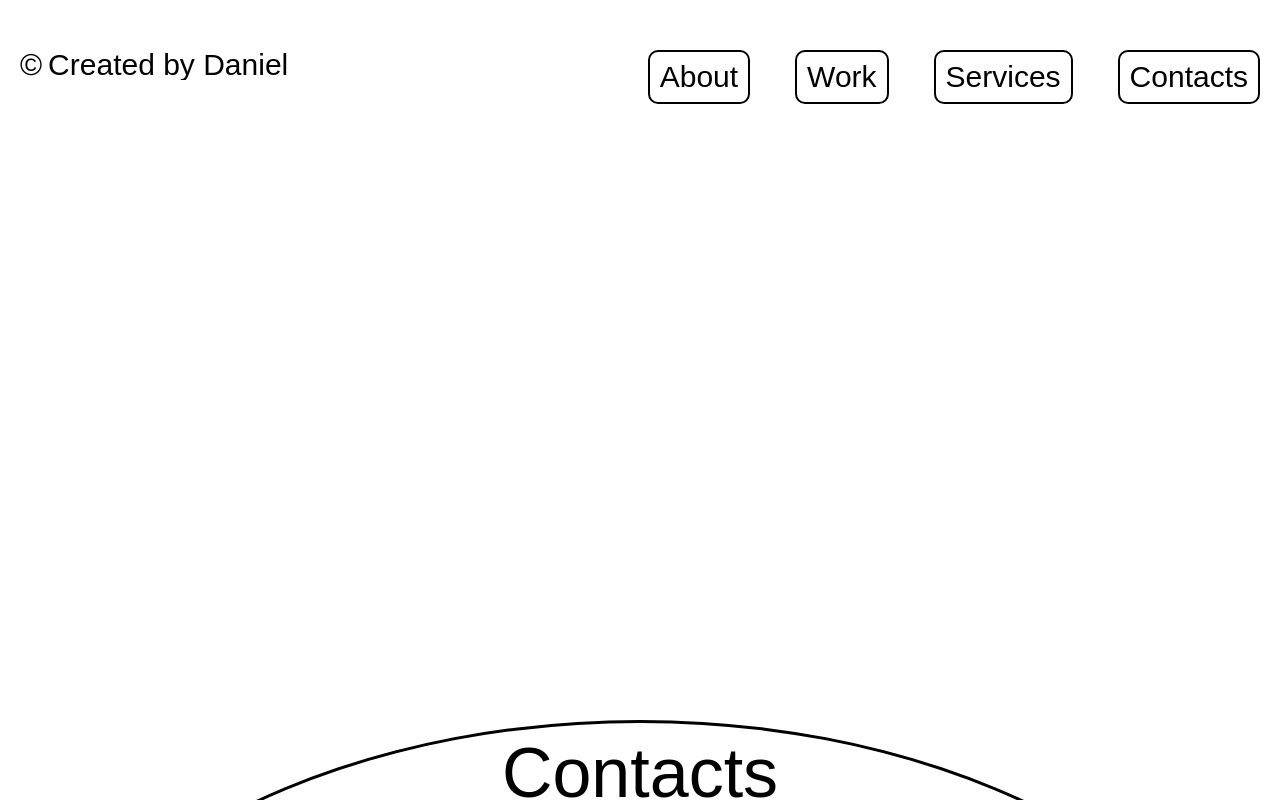
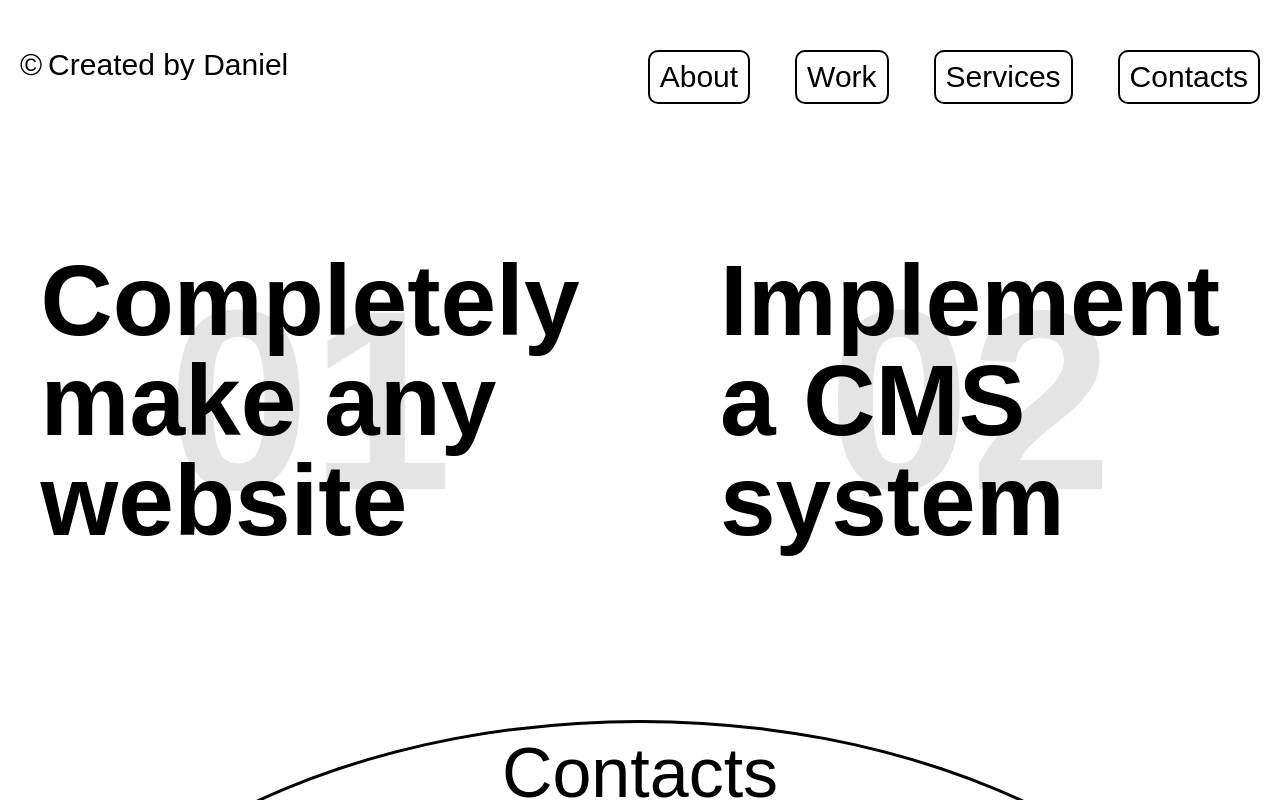
Before and after one commit to danielgerchik/portfolio, a React (Vite) app: page /services in a window 1280 px wide. Built offline with nearby package versions, Linux system fonts and the light colour scheme.

Commit message:
contacts and services done

```diff
--- a/src/Pages/About/About.jsx
+++ b/src/Pages/About/About.jsx
@@ -13,6 +13,12 @@ const About = (props) => {
       <div className="container">
         <div className={s.about}>
           <div className={s.text_wrap}>
+          <svg className={s.bg_blob} id={s.blob_1} viewBox="0 0 200 200" xmlns="http://www.w3.org/2000/svg">
+  <path fill="#000000" d="M36.9,-67.8C41.1,-61.5,33.2,-38.1,30.2,-23.9C27.1,-9.8,28.9,-4.9,28.4,-0.3C27.9,4.3,25.1,8.6,22.9,13.6C20.6,18.6,19,24.4,15.3,32.8C11.6,41.2,5.8,52.3,-5.2,61.2C-16.1,70.2,-32.3,77,-38.8,70.2C-45.4,63.5,-42.4,43.1,-37.5,29.1C-32.7,15.1,-26.1,7.6,-22.6,2C-19.2,-3.6,-19,-7.2,-19.7,-14C-20.3,-20.7,-21.8,-30.5,-18.7,-37.5C-15.5,-44.5,-7.8,-48.6,4.3,-56C16.3,-63.4,32.7,-74.2,36.9,-67.8Z" transform="translate(100 100)" />
+</svg>
+<svg viewBox="0 0 200 200" className={s.bg_blob} id={s.blob_2} xmlns="http://www.w3.org/2000/svg">
+<path fill="#000000" d="M35.5,-44.2C43,-28,43.9,-14,46.1,2.2C48.2,18.3,51.6,36.6,44.1,41.5C36.6,46.3,18.3,37.6,2.6,35C-13,32.4,-26,35.7,-32.4,30.9C-38.7,26,-38.4,13,-36,2.3C-33.7,-8.3,-29.3,-16.7,-23,-32.9C-16.7,-49.1,-8.3,-73.2,2.8,-76C14,-78.9,28,-60.4,35.5,-44.2Z" transform="translate(100 100)" />
+</svg>
           <h3 className={s.title}>About me</h3>
           <div className={s.main_text}>I'm <span className={s.popup_text}><span>Daniel Gerchik</span></span>, a front end developer who is always looking to improve his code and make more impressive websites. You can always contact me in any way you want and I will be happy to cooperate and have new projects</div>
           <h4 className={s.label}>Technology Stack</h4>
--- a/src/Pages/About/About.module.scss
+++ b/src/Pages/About/About.module.scss
@@ -6,14 +6,30 @@ flex-direction: column;
 justify-content: center;
 }
 .text_wrap {
+    position: relative;
     text-align: center;
+}
+
+.bg_blob {
+    position: absolute;
+    width: 300px;
+    opacity: .1;
+}
+#blob_1 {
+    top: 0;
+    right: 0;
+}
+#blob_2 {
+    top: 30%;
+    left: 30%;
+    transform: rotate(90deg);
 }
 .title {
     position: relative;
     display: inline-block;
     font-weight: 700;
     font-size: 60px;
-    margin-bottom: .5em;
+    margin-bottom: .7em;
     padding-bottom: .1em;
     &::before {
         content: '';
@@ -27,7 +43,7 @@ justify-content: center;
 }
 .main_text {
     font-size: 35px;
-    margin-bottom: 1.5em;
+    margin-bottom: 2em;
     .popup_text {
         height: 1em;
         display: inline-block;
@@ -45,7 +61,7 @@ justify-content: center;
 .label {
     font-size: 40px;
     font-weight: 700;
-    margin-bottom: 1em;
+    margin-bottom: 1.2em;
 }
 .stack_items {
     display: flex;
--- a/src/Pages/Contacts/Contacts.jsx
+++ b/src/Pages/Contacts/Contacts.jsx
@@ -15,16 +15,34 @@ function Contacts() {
         <svg viewBox="0 0 200 200" xmlns="http://www.w3.org/2000/svg">
   <path fill="#ffffff" stroke='#000000' stroke-width="10" d="M42.8,-73.6C56,-66.5,67.6,-56.1,76.4,-43.3C85.1,-30.5,91.1,-15.2,91.4,0.2C91.7,15.6,86.3,31.2,77.5,44C68.8,56.8,56.6,66.8,43.1,74C29.6,81.2,14.8,85.5,-0.5,86.4C-15.8,87.3,-31.6,84.7,-45.9,78C-60.2,71.2,-72.9,60.3,-81.4,46.7C-89.8,33,-93.9,16.5,-93.4,0.3C-92.8,-15.8,-87.6,-31.7,-79.1,-45.3C-70.7,-59,-59,-70.5,-45.3,-77.3C-31.5,-84.2,-15.8,-86.4,-0.5,-85.5C14.8,-84.7,29.6,-80.8,42.8,-73.6Z" transform="translate(100 100)" />
 </svg>
+          <div className={s.link_field}>
           <a href="##">Telegram</a>
+          </div>
         </div>
         <div className={s.item}>
-          <a href="##">WhatsApp</a>
+        <svg viewBox="0 0 200 200" xmlns="http://www.w3.org/2000/svg">
+  <path fill="#ffffff" stroke='#000000' stroke-width="10" d="M42,-70.9C55,-65.4,66.3,-55.1,73.6,-42.5C80.9,-29.9,84.2,-14.9,84.7,0.2C85.1,15.4,82.6,30.9,75.4,43.6C68.2,56.4,56.2,66.6,42.9,75C29.5,83.5,14.8,90.3,0.3,89.8C-14.2,89.3,-28.4,81.6,-40.1,72.1C-51.8,62.7,-61,51.6,-67.2,39.3C-73.4,27,-76.6,13.5,-79.1,-1.5C-81.7,-16.4,-83.5,-32.8,-76.8,-44.3C-70.2,-55.8,-55,-62.4,-40.7,-67.2C-26.5,-72,-13.3,-75.1,0.7,-76.3C14.6,-77.4,29.1,-76.5,42,-70.9Z" transform="translate(100 100)" />
+</svg>
+<div className={s.link_field}>
+  <a href="##">WhatsApp</a>
+</div>
+
         </div>
         <div className={s.item}>
+        <svg viewBox="0 0 200 200" xmlns="http://www.w3.org/2000/svg">
+  <path fill="#ffffff" stroke='#000000' stroke-width="10" d="M46.3,-77.7C60.6,-72,73.3,-60.8,77.8,-46.9C82.3,-33.1,78.7,-16.5,77.2,-0.9C75.6,14.7,76.1,29.5,70.1,40.7C64.1,52,51.5,59.7,38.7,66.8C26,73.9,13,80.4,-0.3,81C-13.7,81.6,-27.3,76.3,-41.6,70.1C-55.8,63.8,-70.7,56.6,-79.5,44.7C-88.4,32.9,-91.3,16.5,-88.5,1.6C-85.6,-13.2,-77.1,-26.4,-69.4,-40.2C-61.7,-54.1,-54.8,-68.6,-43.4,-76C-32,-83.5,-16,-83.9,0,-83.9C16,-83.9,32,-83.5,46.3,-77.7Z" transform="translate(100 100)" />
+</svg>
+<div className={s.link_field}>
           <a href="##">Gmail</a>
+          </div>
         </div>
         <div className={s.item}>
-          <a href="##">+7(980) 185-75-31</a>
+        <svg viewBox="0 0 200 200" xmlns="http://www.w3.org/2000/svg">
+  <path fill="#ffffff" stroke='#000000' stroke-width="10" d="M37.7,-64.7C49.6,-58.4,60.6,-49.9,66.8,-38.7C73,-27.6,74.4,-13.8,76.8,1.4C79.3,16.6,82.9,33.3,78.6,47.6C74.2,62,62,74.1,47.6,81.1C33.2,88.2,16.6,90.2,1.1,88.3C-14.4,86.4,-28.7,80.5,-42.6,73.2C-56.5,65.8,-70,57,-78,44.5C-86.1,32.1,-88.9,16,-86.4,1.4C-84,-13.2,-76.4,-26.5,-69.4,-40.7C-62.3,-55,-55.9,-70.3,-44.4,-77C-33,-83.6,-16.5,-81.6,-1.8,-78.5C12.9,-75.3,25.7,-71.1,37.7,-64.7Z" transform="translate(100 100)" />
+</svg>
+<div className={s.link_field}>
+          <a href="##">Сall me</a>
+          </div>
         </div>
       </div>
       </section>
--- a/src/Pages/Contacts/Contacts.module.scss
+++ b/src/Pages/Contacts/Contacts.module.scss
@@ -13,13 +13,36 @@
     svg {
         width: 350px;
     }
-    a {
-        display: inline-block;
-        font-size: 40px;
-        color: #000;
+    .link_field {
         position: absolute;
         top: 50%;
         left: 50%;
         transform: translate(-50%, -50%);
     }
+    a {
+        position: relative;
+        text-decoration: none;
+        font-size: 40px;
+        color: #000;
+        &::before {
+            content: '';
+            position: absolute;
+            left: 50%;
+            transform: translateX(-50%);
+            bottom: -75%;
+            width: 10px;
+            height: 10px;
+            background-color: #000;
+            border-radius: 50%;
+            opacity: 0;
+            pointer-events: none;
+            transition: .3s ease 0s;
+        }
+        &:hover {
+            &::before {
+                opacity: 1;
+                pointer-events: auto;
+            }
+        }
+    }
 }
--- a/src/Pages/Services/Services.jsx
+++ b/src/Pages/Services/Services.jsx
@@ -2,11 +2,23 @@ import React from 'react'
 import Transition from '../../components/Transition/Transition'
 import { motion } from "framer-motion"
 import Withgetpath from '../../HOCS/Withgetpath'
+import s from './Services.module.scss'
 
 function Services() {
   return (
     <>
-    <motion.div initial={{visibility: 'hidden'}} animate={{visibility: 'visible', transition: {delay: 2}}} exit={{opacity: 1, transition: {delay: 2}}}></motion.div>
+    <motion.div initial={{visibility: 'hidden'}} animate={{visibility: 'visible', transition: {delay: 2}}} exit={{opacity: 1, transition: {delay: 2}}}>
+
+    <section className={s.services}>
+      <div className="container">
+        <div className={s.content}>
+          <div className={s.halfscreen}><div className={s.label}>Completely make any website</div></div>
+          <div className={s.halfscreen}><div className={s.label}>Implement a CMS system</div></div>
+        </div>
+      </div>
+    </section>
+
+    </motion.div>
     <Transition currentPage= 'Services' nextPage='Contacts'/>
     </>
   )
--- a/src/Pages/Services/Services.module.scss
+++ b/src/Pages/Services/Services.module.scss
@@ -0,0 +1,41 @@
+.services {
+
+}
+.content {
+    height: 100vh;
+    display: flex;
+    margin: 0 -40px;
+}
+.halfscreen {
+    width: 50%;
+    height: 100%;
+    position: relative;
+    padding: 0px 40px;
+    .label {
+        font-size: 100px;
+        font-weight: 900;
+    }
+    .label, &::before  {
+        position: absolute;
+        top: 50%;
+        left: 50%;
+        transform: translate(-50%, -50%);
+    }
+    &::before {
+        font-size: 20vw;
+        opacity: .1;
+        font-weight: 900;
+    }
+    &:first-child {
+        &::before {
+            content: '01';
+        }
+
+    }
+    &:last-child {
+        &::before {
+            content: '02';
+        }
+
+    }
+}
```
